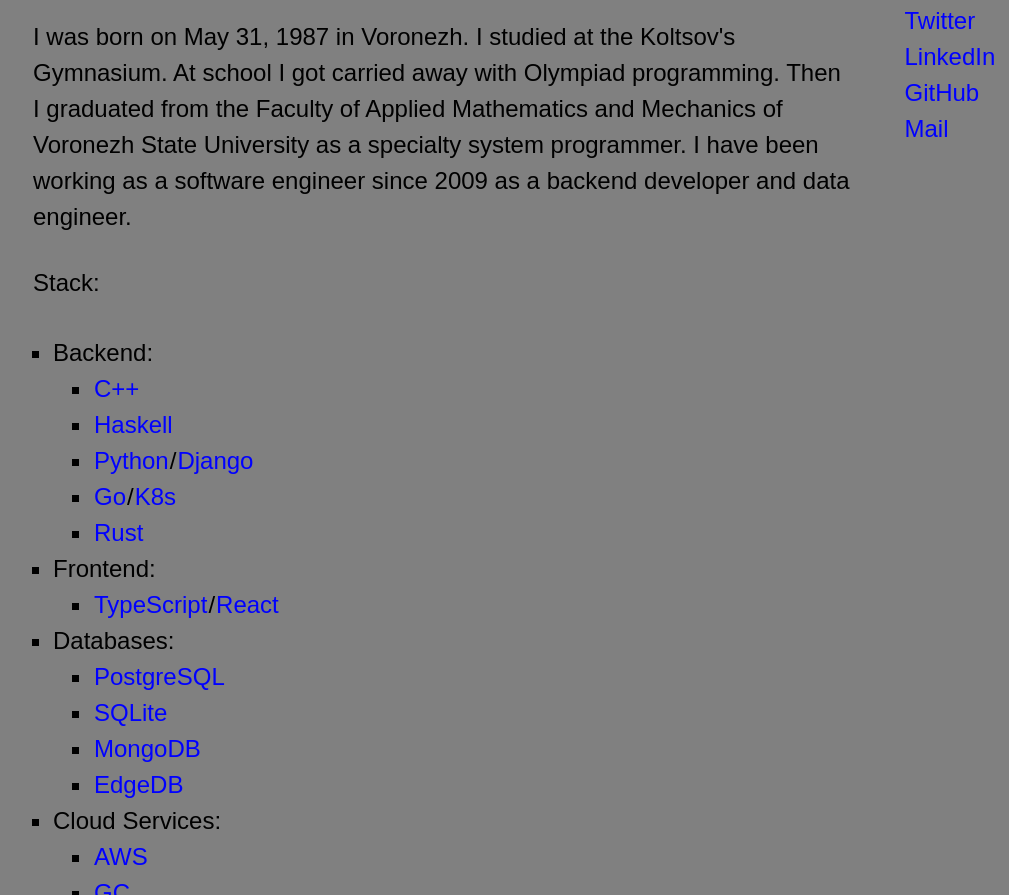
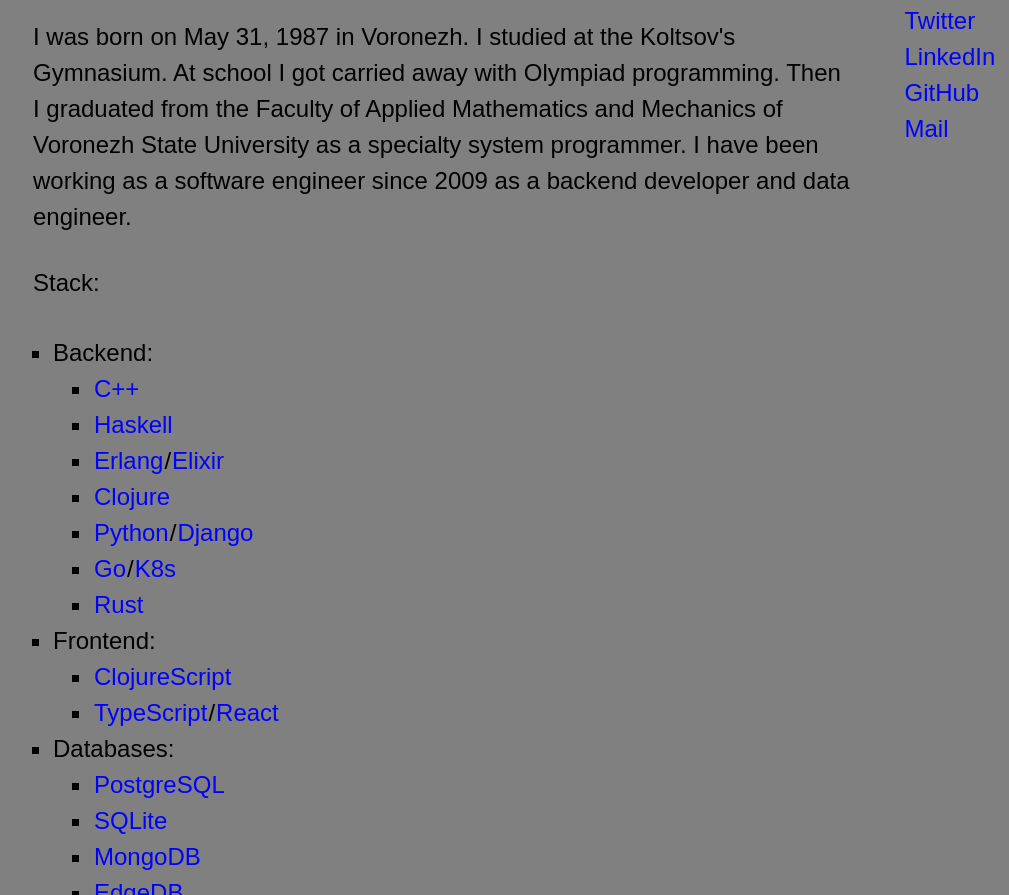
Before and after one commit to gorynych00/my-static-website, a website built with webpack: page dist/index.html in a window 1280 px wide. Shown: the part 375-1270 px from the top of the page, without its empty margins (45-1054 px from the left). Built offline with nearby package versions, Linux system fonts and the light colour scheme.

Commit message:
update index.html

```diff
--- a/dist/index.html
+++ b/dist/index.html
@@ -54,6 +54,12 @@
                 <a href="https://www.haskell.org/">Haskell</a>
               </li>
               <li>
+                <a href="https://www.erlang.org/">Erlang</a>/<a href="https://elixir-lang.org/">Elixir</a>
+              </li>
+              <li>
+                <a href="https://clojure.org/">Clojure</a>
+              </li>
+              <li>
                 <a href='https://www.python.org/'>Python</a>/<a href="https://www.djangoproject.com/">Django</a>
               </li>
               <li>
@@ -66,6 +72,9 @@
           </li>
           <li>Frontend:
             <ul>
+              <li>
+                <a href="https://clojurescript.org/">ClojureScript</a>
+              </li>
               <li>
                 <a href="https://www.typescriptlang.org/">TypeScript</a>/<a href="https://reactjs.org/">React</a>
               </li>
```
